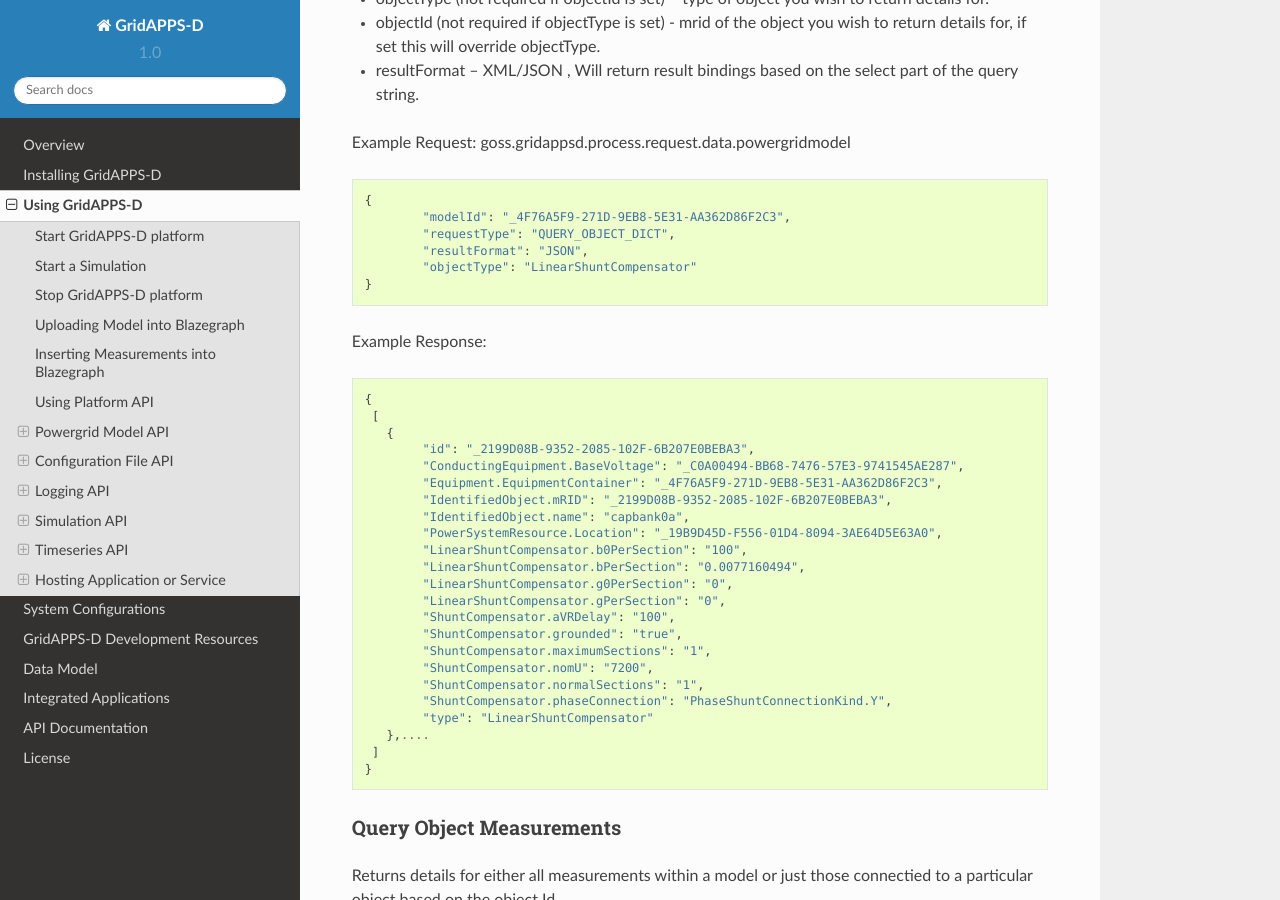
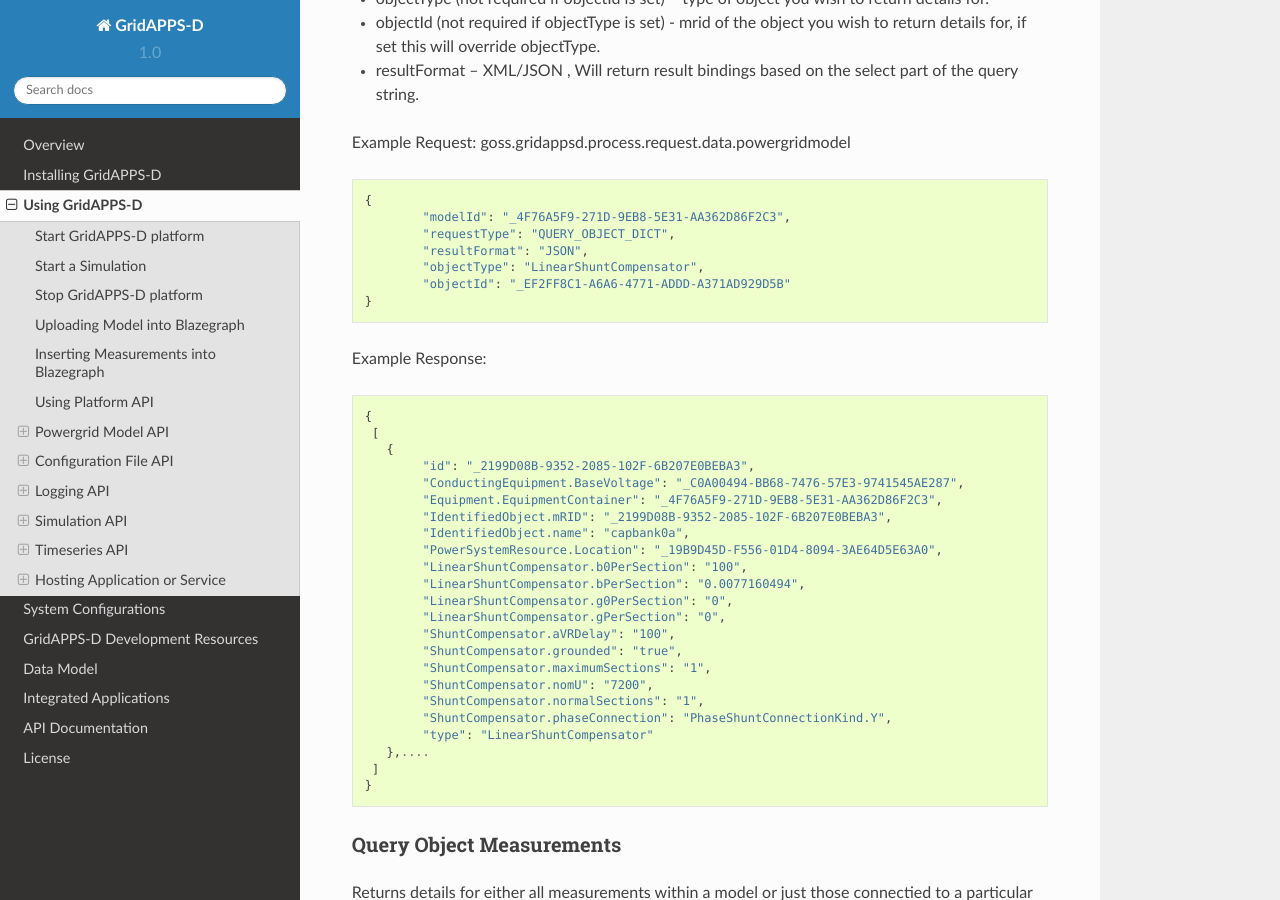
Before and after one commit to ericstephan/gridappsd-docs, a Sphinx documentation site: the page built from docs/source/using_gridappsd/index.rst, in a window 1280 px wide and 900 px high, scrolled down 12331 px. Built offline with Sphinx 7.4.7 and the Read the Docs theme 2.0.0, drawn with Linux system fonts in a browser that asks for light colours.

Commit message:
Added objectId to query object dict example

```diff
--- a/docs/source/using_gridappsd/api_examples/pg_data_manager.rst
+++ b/docs/source/using_gridappsd/api_examples/pg_data_manager.rst
@@ -297,7 +297,8 @@
 		"modelId": "_4F76A5F9-271D-9EB8-5E31-AA362D86F2C3",
 		"requestType": "QUERY_OBJECT_DICT",
 		"resultFormat": "JSON",
-		"objectType": "LinearShuntCompensator"
+		"objectType": "LinearShuntCompensator",
+		"objectId": "_EF2FF8C1-A6A6-4771-ADDD-A371AD929D5B"
 	}
 
 Example Response:
```
